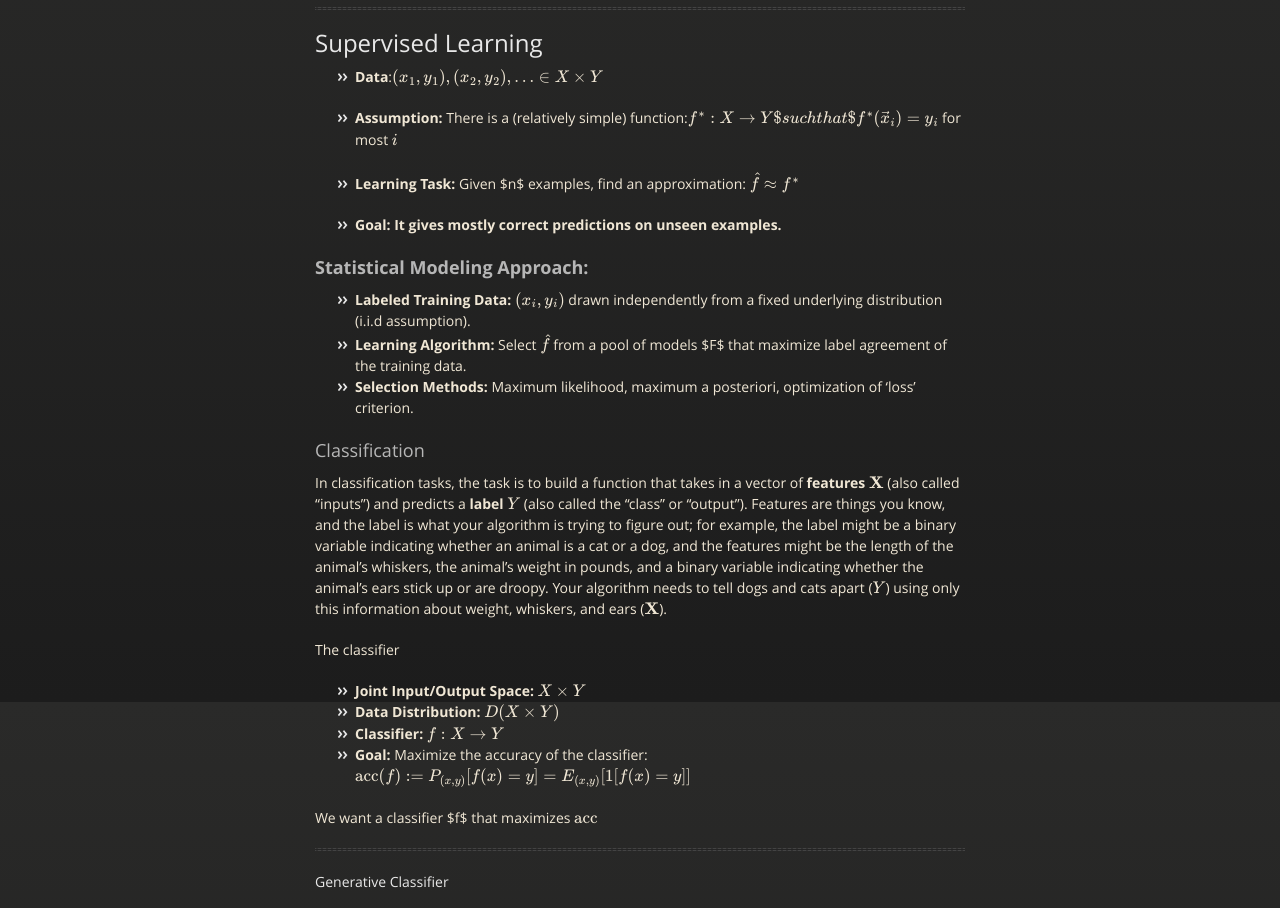
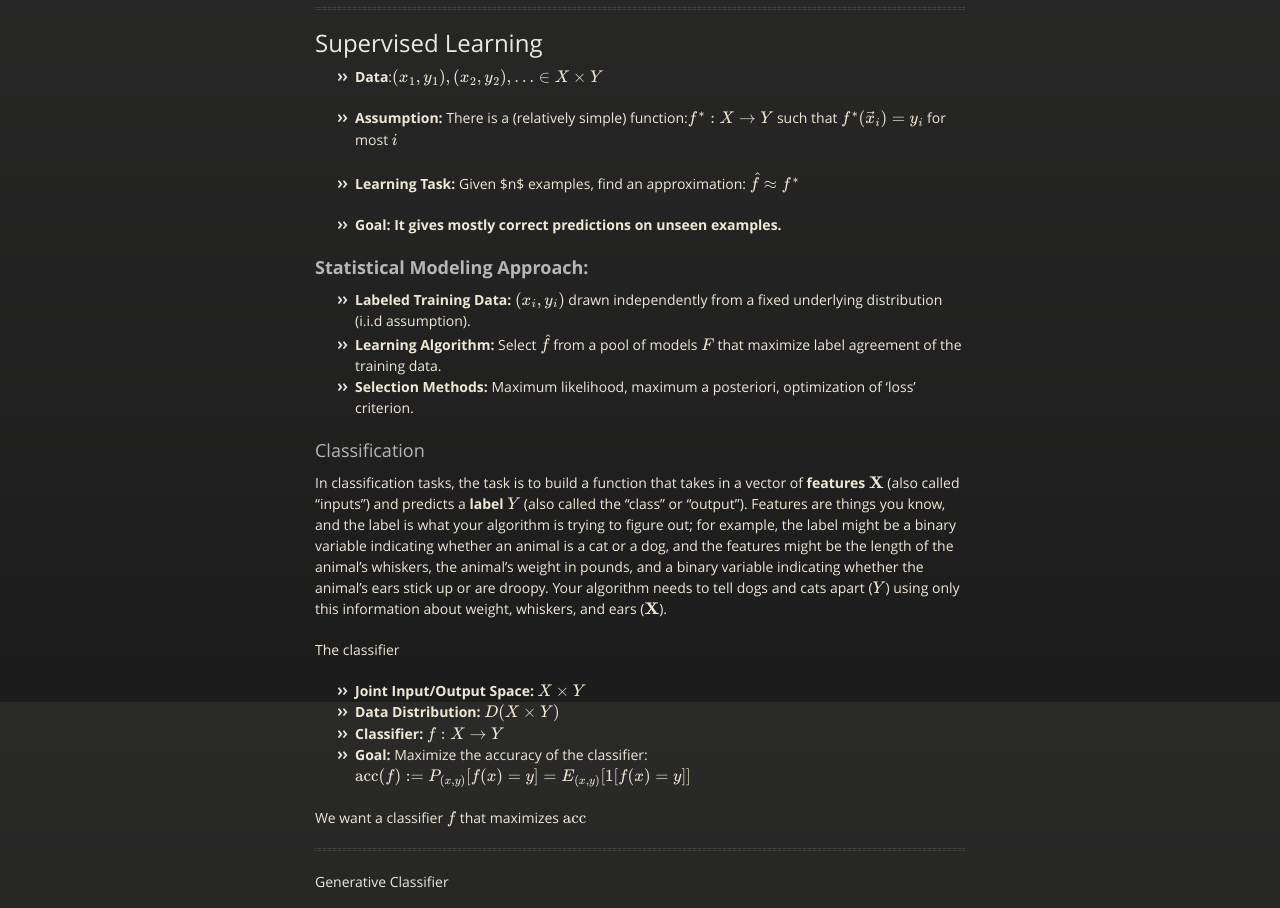
Before and after one commit to elishaadamu/tingaldama, a Jekyll site: the page built from _posts/2022-10-11-Intro-to-Machine-Learning.md, in a window 1280 px wide and 1400 px high, scrolled down 948 px. Shown: the part 150-1058 px from the top of the window. Built offline with Jekyll 4.4.1, drawn with Linux system fonts in a browser that asks for light colours; some of the changed text lies outside the part shown.

Commit message:
submit latest work

```diff
--- a/_layouts/post.html
+++ b/_layouts/post.html
@@ -25,6 +25,9 @@
  .date{
   font-weight: bold !important;
   color: #949494 !important;
+}
+.highlighter-rouge{
+  margin-left: -80px;
 }
   </style>
   <body>
--- a/_posts/2022-10-11-Intro-to-Machine-Learning.md
+++ b/_posts/2022-10-11-Intro-to-Machine-Learning.md
@@ -51,7 +51,7 @@ How to **systematically analyze** how good an algorithm is for a prediction task
 
 - **Data**:$$(x_1, y_1), (x_2, y_2), \ldots \in X \times Y$$
 
-- **Assumption:** There is a (relatively simple) function:$$f^*: X \to Y$ such that $f^*(\vec{x}_i) = y_i$$ for most $$i$$
+- **Assumption:** There is a (relatively simple) function:$$f^*: X \to Y$$ such that $$f^*(\vec{x}_i) = y_i$$ for most $$i$$
 
 - **Learning Task:** Given $n$ examples, find an approximation: $$\hat{f} \approx f^*$$
 
@@ -60,7 +60,7 @@ How to **systematically analyze** how good an algorithm is for a prediction task
 ### **Statistical Modeling Approach:**
 
 - **Labeled Training Data:** $$(x_i, y_i)$$ drawn independently from a fixed underlying distribution (i.i.d assumption).
-- **Learning Algorithm:** Select $$\hat{f}$$ from a pool of models $F$ that maximize label agreement of the training data.
+- **Learning Algorithm:** Select $$\hat{f}$$ from a pool of models $$F$$ that maximize label agreement of the training data.
 - **Selection Methods:** Maximum likelihood, maximum a posteriori, optimization of 'loss' criterion.
 
 ### Classification
@@ -74,7 +74,7 @@ The classifier
 - **Classifier:** $$f: X \rightarrow Y$$
 - **Goal:** Maximize the accuracy of the classifier: $$\text{acc}(f) := P_{(x,y)}[f(x) = y] = E_{(x,y)}[1[f(x) = y]]$$
 
-We want a classifier $f$ that maximizes $$\text{acc}$$
+We want a classifier $$f$$ that maximizes $$\text{acc}$$
 
 ---
 
@@ -138,7 +141,7 @@ We want to classify emails as "spam" or "not spam" based on features like the pr
 
 ##### Step 1: Bayes Classifier
 
-The Bayes classifier aims to find the class $y$ (spam or not spam) that maximizes the posterior probability $P(Y = y \mid X = x)$.
+The Bayes classifier aims to find the class $$y$$ (spam or not spam) that maximizes the posterior probability $$P(Y = y \mid X = x)$$.
 
 $$f(x) = \arg\max_{y \in \{ \text{spam, not spam} \}} P(Y = y \mid X = x)$$
 
@@ -155,7 +158,7 @@ $$f(x) = \arg\max_{y \in \{ \text{spam, not spam} \}} P(X = x \mid Y = y) \cdot
 To use the Bayes classifier, we need to estimate the following probabilities from our data:
 
 1. **Prior Probability $$P(Y = y)$$**: The probability that an email is "spam" or "not spam".
-2. **Likelihood $$P(X = x \mid Y = y)$$**: The probability of observing the features $x$ given that the email is "spam" or "not spam".
+2. **Likelihood $$P(X = x \mid Y = y)$$**: The probability of observing the features $$x$$ given that the email is "spam" or "not spam".
 
 **Estimating Prior Probability $$P(Y = y)$$**
 
@@ -181,7 +184,7 @@ For a binary feature $$X_i$$:
 
 $$L(\theta_{i,\text{spam}}) = \prod_{j=1}^{n} \theta_{i,\text{spam}}^{x_{ij}} (1 - \theta_{i,\text{spam}})^{1 - x_{ij}}$$
 
-Where $$x_{ij}$$ is the value of the $i$-th feature for the $$j$$-th email (1 if the word is present, 0 otherwise).
+Where $$x_{ij}$$ is the value of the $$i$$-th feature for the $$j$$-th email (1 if the word is present, 0 otherwise).
 
 The log-likelihood is:
 
@@ -195,7 +198,7 @@ Solving for $$\theta_{i,\text{spam}}$$:
 
 $$\hat{\theta}_{i,\text{spam}} = \frac{\sum_{j=1}^{n} x_{ij}}{n}$$
 
-This is the proportion of emails where the word $i$ appears in spam emails.
+This is the proportion of emails where the word $$i$$ appears in spam emails.
 
 ##### **Step 3: Applying Bayes Classifier with MLE Estimates**
 
--- a/_sass/jekyll-theme-midnight.scss
+++ b/_sass/jekyll-theme-midnight.scss
@@ -302,13 +302,13 @@ section {
 @media print, screen and (max-width: 480px) {
 
   #header {
-    margin-top: -20px;
+    margin-top: 0px;
   }
 
   section {
     margin-top: 40px;
   }
   nav {
-    display: none;
+
   }
 }
```
Also changed, not shown: other parts of _posts/2022-10-11-Intro-to-Machine-Learning.md (+8 -5 lines).
